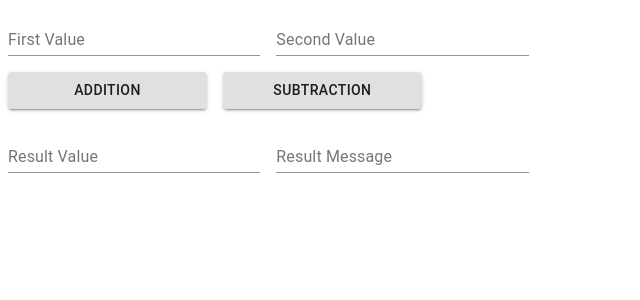
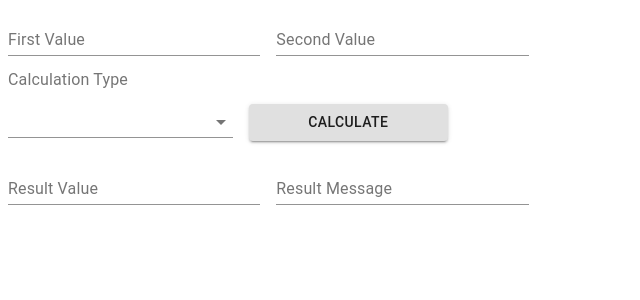
Before and after one commit to necati-ozdemir/calculator-ui, a React (Create React App) app: page / in a window 1280 px wide. Shown: the top 300 px of the page, without its empty margins (0-640 px from the left). Built offline with nearby package versions, Linux system fonts and the light colour scheme.

Commit message:
Adding Select field

```diff
--- a/src/calculator/Calculator.js
+++ b/src/calculator/Calculator.js
@@ -2,6 +2,10 @@ import React from 'react';
 import TextField from "@material-ui/core/TextField";
 import Button from "@material-ui/core/Button";
 import axios from "axios";
+import Select from "@material-ui/core/Select";
+import InputLabel from "@material-ui/core/InputLabel";
+import MenuItem from "@material-ui/core/MenuItem";
+import FormHelperText from "@material-ui/core/FormHelperText";
 
 export default class Calculator extends React.Component {
 
@@ -11,11 +15,20 @@ export default class Calculator extends React.Component {
             numberOne: '',
             numberTwo: '',
             resultValue: '',
-            resultStatus: ''
+            resultStatus: '',
+            calculationType: ''
         };
 
         this.firstValueHandler = this.firstValueHandler.bind(this);
         this.secondValueHandler = this.secondValueHandler.bind(this);
+    }
+
+    calculate() {
+        if (this.state.calculationType === 'ADDITION') {
+            this.doPostRequest(process.env.REACT_APP_CALCULATOR_SERVICE_ADDITION_URL)
+        } else if (this.state.calculationType === 'SUBTRACTION') {
+            this.doPostRequest(process.env.REACT_APP_CALCULATOR_SERVICE_SUBTRACTION_URL)
+        }
     }
 
     addition() {
@@ -25,6 +38,10 @@ export default class Calculator extends React.Component {
     subtraction() {
         this.doPostRequest(process.env.REACT_APP_CALCULATOR_SERVICE_SUBTRACTION_URL)
     }
+
+    handleChange = (event) => {
+        this.setState({calculationType: event.target.value});
+    };
 
     doPostRequest(calculatorServiceUrl) {
         const body = JSON.stringify({numberOne: this.state.numberOne, numberTwo: this.state.numberTwo});
@@ -64,18 +81,34 @@ export default class Calculator extends React.Component {
                 </form>
 
                 <form className={this.props.classes.root} noValidate autoComplete="off">
-                    <Button id="additionButton"
+                    <InputLabel id="demo-simple-select-required-label">Calculation Type</InputLabel>
+                    <Select
+                        id="calculationSelect"
+                        value={this.state.calculationType}
+                        onChange={this.handleChange}
+                    >
+                        <MenuItem value={"ADDITION"}>ADDITION</MenuItem>
+                        <MenuItem value={"SUBTRACTION"}>SUBTRACTION</MenuItem>
+                    </Select>
+                    <Button id="calculationButton"
                             onClick={() => {
-                                this.addition()
+                                this.calculate()
                             }}
-                            variant="contained">Addition
+                            variant="contained">Calculate
                     </Button>
-                    <Button id="subtractionButton"
-                            onClick={() => {
-                                this.subtraction()
-                            }}
-                            variant="contained">Subtraction
-                    </Button>
+
+                    {/*<Button id="additionButton"*/}
+                    {/*        onClick={() => {*/}
+                    {/*            this.addition()*/}
+                    {/*        }}*/}
+                    {/*        variant="contained">Addition*/}
+                    {/*</Button>*/}
+                    {/*<Button id="subtractionButton"*/}
+                    {/*        onClick={() => {*/}
+                    {/*            this.subtraction()*/}
+                    {/*        }}*/}
+                    {/*        variant="contained">Subtraction*/}
+                    {/*</Button>*/}
                 </form>
                 <form className={this.props.classes.root} noValidate autoComplete="off">
                     <TextField type="number"
```
